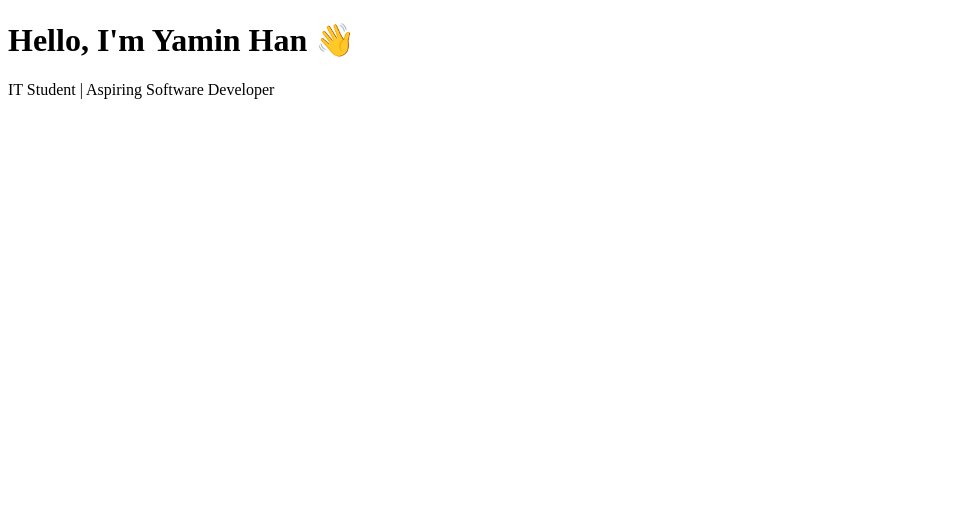
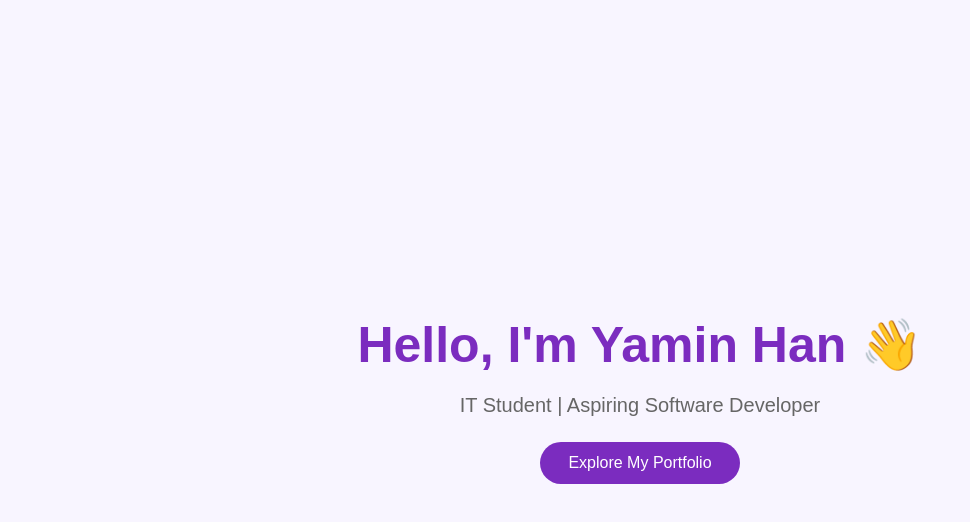
Before and after one commit to YaminHan-Wai/portfolio-website, a plain HTML site: page index.html in a window 1280 px wide. Shown: the whole page, without its empty margins (0-970 px from the left). Drawn offline with Linux system fonts and the light colour scheme.

Commit message:
Update index.html

```diff
--- a/index.html
+++ b/index.html
@@ -4,11 +4,16 @@
     <meta charset="UTF-8">
     <meta name="viewport" content="width=device-width, initial-scale=1.0">
     <title>Yamin Han | Portfolio</title>
+    <link rel="stylesheet" href="style.css">
 </head>
 <body>
-
+<section class="hero">
+    <div class="hero-content">
     <h1>Hello, I'm Yamin Han 👋</h1>
     <p>IT Student | Aspiring Software Developer</p>
+        <a href="#" class="btn">Explore My Portfolio</a>
+    </div>
+</section>
 
 </body>
 </html>
```
